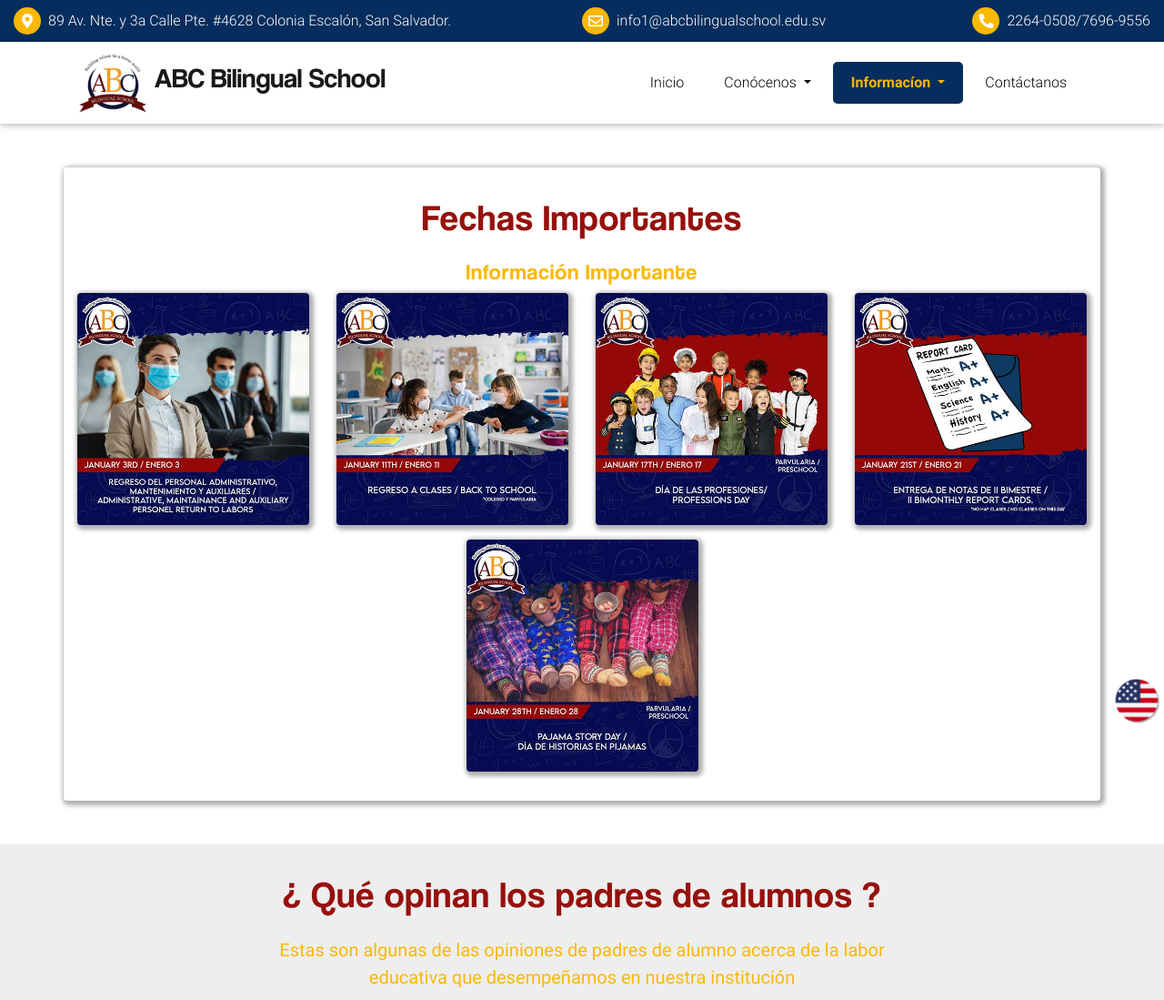
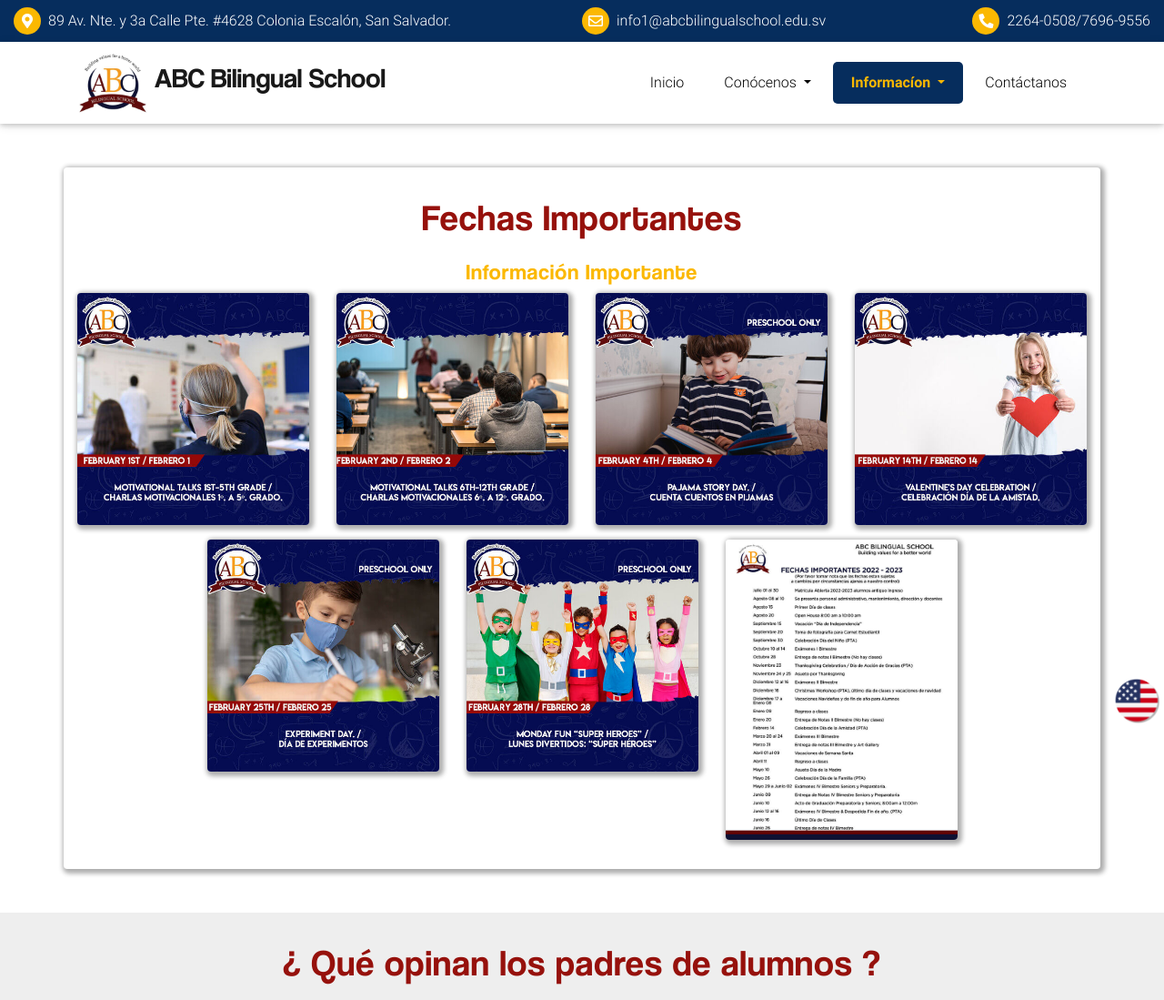
Before and after one commit to JRomeo72/abc-bilingual-school, a plain HTML site: page fechas-importantes.html in a window 1280 px wide. Shown: the top 1099 px of the page at 91% size. Drawn offline with Linux system fonts and the light colour scheme.

Commit message:
Cambios en fechas importantes

```diff
--- a/fechas-importantes.html
+++ b/fechas-importantes.html
@@ -107,11 +107,13 @@
 
                         <div id="info" class="row row-cols-2 row-cols-sm-3 row-cols-md-4 d-flex justify-content-center">
 
-                            <fecha url="./img/eventos/enero1.jpg"></fecha>
-                            <fecha url="./img/eventos/enero2.jpg"></fecha>
-                            <fecha url="./img/eventos/enero3.jpg"></fecha>
-                            <fecha url="./img/eventos/enero4.jpg"></fecha>
-                            <fecha url="./img/eventos/enero5.jpg"></fecha>
+                            <fecha url="./img/eventos/febrero1.jpg"></fecha>
+                            <fecha url="./img/eventos/febrero2.jpg"></fecha>
+                            <fecha url="./img/eventos/febrero3.jpg"></fecha>
+                            <fecha url="./img/eventos/febrero4.jpg"></fecha>
+                            <fecha url="./img/eventos/febrero5.jpg"></fecha>
+                            <fecha url="./img/eventos/febrero6.jpg"></fecha>
+                            <fecha url="./img/eventos/febrero7.jpg"></fecha>
 
                         </div>
 
```
Also changed, not shown: important-dates.html (+7 -5 lines), sw.js (+8 -6 lines), img/eventos/enero1.jpg (deleted), img/eventos/enero2.jpg (deleted), img/eventos/enero3.jpg (deleted), img/eventos/enero4.jpg (deleted), img/eventos/enero5.jpg (deleted), img/eventos/febrero1.jpg (added), img/eventos/febrero2.jpg (added), img/eventos/febrero3.jpg (added), img/eventos/febrero4.jpg (added), img/eventos/febrero5.jpg (added), img/eventos/febrero6.jpg (added), img/eventos/febrero7.jpg (added).
